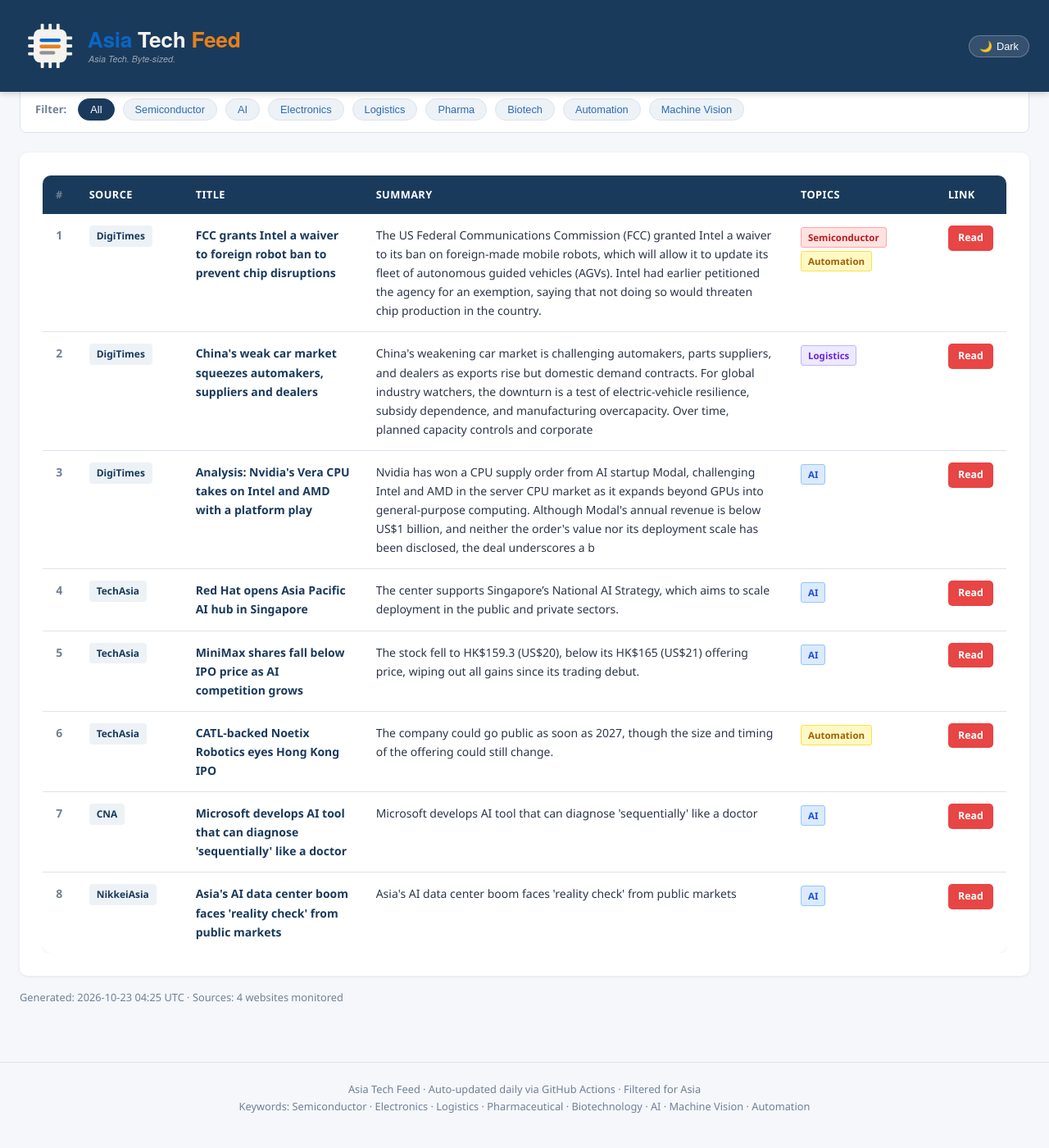
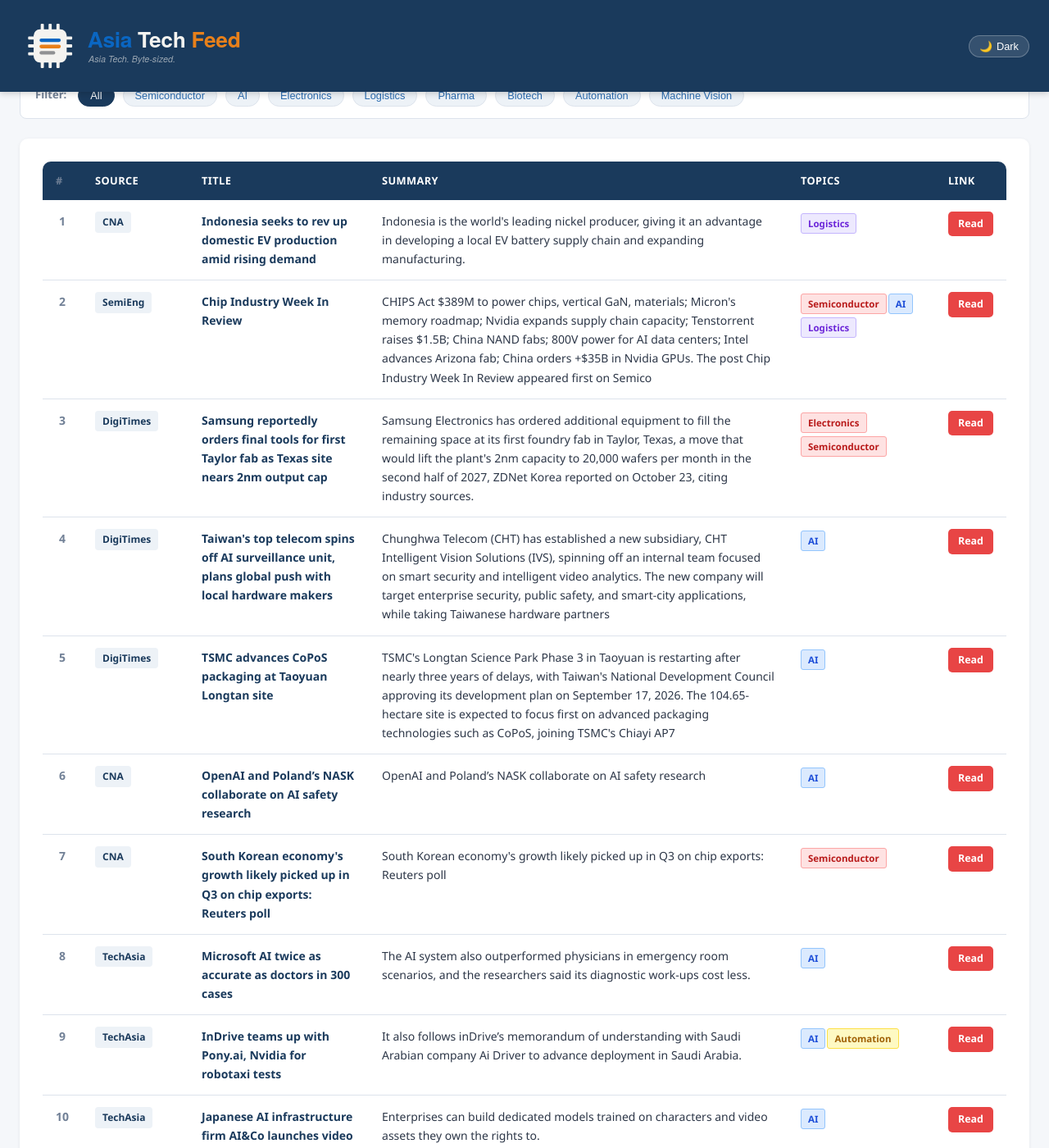
Before and after one commit to asiatechfeed/Asia-Tech-Feed, a Jekyll site: the page built from _posts/2026-10-23-asia-tech-news-digest.md, in a window 1280 px wide and 1400 px high, scrolled down 661 px. Shown: the whole window at 82% size. Built offline with Jekyll 4.4.1, drawn with Linux system fonts in a browser that asks for light colours; a script that is not in the unit is left out; some of the changed text lies outside the part shown.

Commit message:
📰 News digest 2026-10-23 (10 articles)

```diff
--- a/_posts/2026-10-23-asia-tech-news-digest.md
+++ b/_posts/2026-10-23-asia-tech-news-digest.md
@@ -1,16 +1,16 @@
 ---
 layout: post
 title: "Asia Tech News Digest - October 23, 2026"
-date: 2026-10-23 12:25:29 +0800
-articles_count: 8
+date: 2026-10-23 16:00:54 +0800
+articles_count: 10
 sources_count: 4
-sources: ["CNA", "DigiTimes", "NikkeiAsia", "TechAsia"]
+sources: ["CNA", "DigiTimes", "SemiEng", "TechAsia"]
 csv_file: /assets/data/news-2026-10-23.tsv
-featured_title: "FCC grants Intel a waiver to foreign robot ban to prevent chip disruptions"
-featured_url: "https://www.digitimes.com/news/a20261023VL218/fcc-intel-ban-robot-mobile.html"
-featured_source: "DigiTimes"
-featured_summary: "The US Federal Communications Commission (FCC) granted Intel a waiver to its ban on foreign-made mobile robots, which will allow it to update its fleet of autonomous guided vehicles (AGVs). Intel had earlier petitioned the agency for an exemption, saying that not doing so would threaten chip production in the country."
-featured_image: "https://img.digitimes.com/newsshow/20261023vl218_files/2_2b.jpg"
+featured_title: "Indonesia seeks to rev up domestic EV production amid rising demand"
+featured_url: "https://www.channelnewsasia.com/asia/indonesia-electric-vehicles-ev-motorcycles-nickel-boost-domestic-manufacturing-6485601"
+featured_source: "CNA"
+featured_summary: "Indonesia is the world's leading nickel producer, giving it an advantage in developing a local EV battery supply chain and expanding manufacturing."
+featured_image: "https://dam.mediacorp.sg/image/upload/s--lq_AnotN--/c_fill,g_auto,h_676,w_1200/fl_relative,g_south_east,l_mediacorp:cna:watermark:2021-08:cna,w_0.1/f_auto,q_auto/v1/mediacorp/cna/image/2026/03/10/dsc_7755.jpg?itok=BB1k4AkF"
 ---
 
 <table class="news-table">
@@ -27,67 +27,83 @@ featured_image: "https://img.digitimes.com/newsshow/20261023vl218_files/2_2b.jpg
 <tbody>
 <tr>
   <td class="col-num">1</td>
-  <td class="col-source"><span class="source-badge">DigiTimes</span></td>
-  <td class="col-title"><span class="article-title">FCC grants Intel a waiver to foreign robot ban to prevent chip disruptions</span></td>
-  <td class="col-summary">The US Federal Communications Commission (FCC) granted Intel a waiver to its ban on foreign-made mobile robots, which will allow it to update its fleet of autonomous guided vehicles (AGVs). Intel had earlier petitioned the agency for an exemption, saying that not doing so would threaten chip production in the country.</td>
-  <td class="col-tags"><span class="tag semi">Semiconductor</span><span class="tag auto">Automation</span></td>
-  <td class="col-link"><a class="btn-link" href="https://www.digitimes.com/news/a20261023VL218/fcc-intel-ban-robot-mobile.html" target="_blank" rel="noopener">Read</a></td>
+  <td class="col-source"><span class="source-badge">CNA</span></td>
+  <td class="col-title"><span class="article-title">Indonesia seeks to rev up domestic EV production amid rising demand</span></td>
+  <td class="col-summary">Indonesia is the world's leading nickel producer, giving it an advantage in developing a local EV battery supply chain and expanding manufacturing.</td>
+  <td class="col-tags"><span class="tag logis">Logistics</span></td>
+  <td class="col-link"><a class="btn-link" href="https://www.channelnewsasia.com/asia/indonesia-electric-vehicles-ev-motorcycles-nickel-boost-domestic-manufacturing-6485601" target="_blank" rel="noopener">Read</a></td>
 </tr>
 <tr>
   <td class="col-num">2</td>
-  <td class="col-source"><span class="source-badge">DigiTimes</span></td>
-  <td class="col-title"><span class="article-title">China's weak car market squeezes automakers, suppliers and dealers</span></td>
-  <td class="col-summary">China's weakening car market is challenging automakers, parts suppliers, and dealers as exports rise but domestic demand contracts. For global industry watchers, the downturn is a test of electric-vehicle resilience, subsidy dependence, and manufacturing overcapacity. Over time, planned capacity controls and corporate </td>
-  <td class="col-tags"><span class="tag logis">Logistics</span></td>
-  <td class="col-link"><a class="btn-link" href="https://www.digitimes.com/news/a20261023PD206/market-automakers-sales-2026-supplier.html" target="_blank" rel="noopener">Read</a></td>
+  <td class="col-source"><span class="source-badge">SemiEng</span></td>
+  <td class="col-title"><span class="article-title">Chip Industry Week In Review</span></td>
+  <td class="col-summary">CHIPS Act $389M to power chips, vertical GaN, materials; Micron's memory roadmap; Nvidia expands supply chain capacity; Tenstorrent raises $1.5B; China NAND fabs; 800V power for AI data centers; Intel advances Arizona fab; China orders +$35B in Nvidia GPUs. The post Chip Industry Week In Review appeared first on Semico</td>
+  <td class="col-tags"><span class="tag semi">Semiconductor</span><span class="tag ai">AI</span><span class="tag logis">Logistics</span></td>
+  <td class="col-link"><a class="btn-link" href="https://semiengineering.com/chip-industry-week-in-review-161/" target="_blank" rel="noopener">Read</a></td>
 </tr>
 <tr>
   <td class="col-num">3</td>
   <td class="col-source"><span class="source-badge">DigiTimes</span></td>
-  <td class="col-title"><span class="article-title">Analysis: Nvidia's Vera CPU takes on Intel and AMD with a platform play</span></td>
-  <td class="col-summary">Nvidia has won a CPU supply order from AI startup Modal, challenging Intel and AMD in the server CPU market as it expands beyond GPUs into general-purpose computing. Although Modal's annual revenue is below US$1 billion, and neither the order's value nor its deployment scale has been disclosed, the deal underscores a b</td>
-  <td class="col-tags"><span class="tag ai">AI</span></td>
-  <td class="col-link"><a class="btn-link" href="https://www.digitimes.com/news/a20261023PD219/nvidia-cpu-intel-amd-infrastructure.html" target="_blank" rel="noopener">Read</a></td>
+  <td class="col-title"><span class="article-title">Samsung reportedly orders final tools for first Taylor fab as Texas site nears 2nm output cap</span></td>
+  <td class="col-summary">Samsung Electronics has ordered additional equipment to fill the remaining space at its first foundry fab in Taylor, Texas, a move that would lift the plant's 2nm capacity to 20,000 wafers per month in the second half of 2027, ZDNet Korea reported on October 23, citing industry sources.</td>
+  <td class="col-tags"><span class="tag semi">Electronics</span><span class="tag semi">Semiconductor</span></td>
+  <td class="col-link"><a class="btn-link" href="https://www.digitimes.com/news/a20261023VL219/samsung-texas-2nm-fab.html" target="_blank" rel="noopener">Read</a></td>
 </tr>
 <tr>
   <td class="col-num">4</td>
-  <td class="col-source"><span class="source-badge">TechAsia</span></td>
-  <td class="col-title"><span class="article-title">Red Hat opens Asia Pacific AI hub in Singapore</span></td>
-  <td class="col-summary">The center supports Singapore’s National AI Strategy, which aims to scale deployment in the public and private sectors.</td>
+  <td class="col-source"><span class="source-badge">DigiTimes</span></td>
+  <td class="col-title"><span class="article-title">Taiwan's top telecom spins off AI surveillance unit, plans global push with local hardware makers</span></td>
+  <td class="col-summary">Chunghwa Telecom (CHT) has established a new subsidiary, CHT Intelligent Vision Solutions (IVS), spinning off an internal team focused on smart security and intelligent video analytics. The new company will target enterprise security, public safety, and smart-city applications, while taking Taiwanese hardware partners </td>
   <td class="col-tags"><span class="tag ai">AI</span></td>
-  <td class="col-link"><a class="btn-link" href="https://www.techinasia.com/openclaw-foundation-launches-open-source-ai-agent-platform" target="_blank" rel="noopener">Read</a></td>
+  <td class="col-link"><a class="btn-link" href="https://www.digitimes.com/news/a20261023PD216/cht-subsidiary-hardware-expansion-taiwan.html" target="_blank" rel="noopener">Read</a></td>
 </tr>
 <tr>
   <td class="col-num">5</td>
-  <td class="col-source"><span class="source-badge">TechAsia</span></td>
-  <td class="col-title"><span class="article-title">MiniMax shares fall below IPO price as AI competition grows</span></td>
-  <td class="col-summary">The stock fell to HK$159.3 (US$20), below its HK$165 (US$21) offering price, wiping out all gains since its trading debut.</td>
+  <td class="col-source"><span class="source-badge">DigiTimes</span></td>
+  <td class="col-title"><span class="article-title">TSMC advances CoPoS packaging at Taoyuan Longtan site</span></td>
+  <td class="col-summary">TSMC's Longtan Science Park Phase 3 in Taoyuan is restarting after nearly three years of delays, with Taiwan's National Development Council approving its development plan on September 17, 2026. The 104.65-hectare site is expected to focus first on advanced packaging technologies such as CoPoS, joining TSMC's Chiayi AP7</td>
   <td class="col-tags"><span class="tag ai">AI</span></td>
-  <td class="col-link"><a class="btn-link" href="https://www.techinasia.com/chinas-minimax-doubles-revenue-as-ai-business-grows" target="_blank" rel="noopener">Read</a></td>
+  <td class="col-link"><a class="btn-link" href="https://www.digitimes.com/news/a20261023PD227/tsmc-packaging-southern-taiwan-science-park-capacity-national-development-council.html" target="_blank" rel="noopener">Read</a></td>
 </tr>
 <tr>
   <td class="col-num">6</td>
-  <td class="col-source"><span class="source-badge">TechAsia</span></td>
-  <td class="col-title"><span class="article-title">CATL-backed Noetix Robotics eyes Hong Kong IPO</span></td>
-  <td class="col-summary">The company could go public as soon as 2027, though the size and timing of the offering could still change.</td>
-  <td class="col-tags"><span class="tag auto">Automation</span></td>
-  <td class="col-link"><a class="btn-link" href="https://www.techinasia.com/robot-demand-surges-in-china-after-spring-festival-gala" target="_blank" rel="noopener">Read</a></td>
+  <td class="col-source"><span class="source-badge">CNA</span></td>
+  <td class="col-title"><span class="article-title">OpenAI and Poland’s NASK collaborate on AI safety research</span></td>
+  <td class="col-summary">OpenAI and Poland’s NASK collaborate on AI safety research</td>
+  <td class="col-tags"><span class="tag ai">AI</span></td>
+  <td class="col-link"><a class="btn-link" href="https://www.channelnewsasia.com/business/openai-and-polands-nask-collaborate-ai-safety-research-6485521" target="_blank" rel="noopener">Read</a></td>
 </tr>
 <tr>
   <td class="col-num">7</td>
   <td class="col-source"><span class="source-badge">CNA</span></td>
-  <td class="col-title"><span class="article-title">Microsoft develops AI tool that can diagnose 'sequentially' like a doctor</span></td>
-  <td class="col-summary">Microsoft develops AI tool that can diagnose 'sequentially' like a doctor</td>
-  <td class="col-tags"><span class="tag ai">AI</span></td>
-  <td class="col-link"><a class="btn-link" href="https://www.channelnewsasia.com/business/microsoft-develops-ai-tool-can-diagnose-sequentially-doctor-6484766" target="_blank" rel="noopener">Read</a></td>
+  <td class="col-title"><span class="article-title">South Korean economy's growth likely picked up in Q3 on chip exports: Reuters poll</span></td>
+  <td class="col-summary">South Korean economy's growth likely picked up in Q3 on chip exports: Reuters poll</td>
+  <td class="col-tags"><span class="tag semi">Semiconductor</span></td>
+  <td class="col-link"><a class="btn-link" href="https://www.channelnewsasia.com/business/south-korean-economys-growth-likely-picked-up-in-q3-chip-exports-reuters-poll-6485446" target="_blank" rel="noopener">Read</a></td>
 </tr>
 <tr>
   <td class="col-num">8</td>
-  <td class="col-source"><span class="source-badge">NikkeiAsia</span></td>
-  <td class="col-title"><span class="article-title">Asia's AI data center boom faces 'reality check' from public markets</span></td>
-  <td class="col-summary">Asia's AI data center boom faces 'reality check' from public markets</td>
+  <td class="col-source"><span class="source-badge">TechAsia</span></td>
+  <td class="col-title"><span class="article-title">Microsoft AI twice as accurate as doctors in 300 cases</span></td>
+  <td class="col-summary">The AI system also outperformed physicians in emergency room scenarios, and the researchers said its diagnostic work-ups cost less.</td>
   <td class="col-tags"><span class="tag ai">AI</span></td>
-  <td class="col-link"><a class="btn-link" href="https://asia.nikkei.com/business/technology/artificial-intelligence/asia-s-ai-data-center-boom-faces-reality-check-from-public-markets" target="_blank" rel="noopener">Read</a></td>
+  <td class="col-link"><a class="btn-link" href="https://www.techinasia.com/microsoft-bring-365-g7-agent-365-government-cloud" target="_blank" rel="noopener">Read</a></td>
+</tr>
+<tr>
+  <td class="col-num">9</td>
+  <td class="col-source"><span class="source-badge">TechAsia</span></td>
+  <td class="col-title"><span class="article-title">InDrive teams up with Pony.ai, Nvidia for robotaxi tests</span></td>
+  <td class="col-summary">It also follows inDrive’s memorandum of understanding with Saudi Arabian company Ai Driver to advance deployment in Saudi Arabia.</td>
+  <td class="col-tags"><span class="tag ai">AI</span><span class="tag auto">Automation</span></td>
+  <td class="col-link"><a class="btn-link" href="https://www.techinasia.com/accel-invests-in-rapido-as-tvs-motor-sells-stake" target="_blank" rel="noopener">Read</a></td>
+</tr>
+<tr>
+  <td class="col-num">10</td>
+  <td class="col-source"><span class="source-badge">TechAsia</span></td>
+  <td class="col-title"><span class="article-title">Japanese AI infrastructure firm AI&Co launches video tool</span></td>
+  <td class="col-summary">Enterprises can build dedicated models trained on characters and video assets they own the rights to.</td>
+  <td class="col-tags"><span class="tag ai">AI</span></td>
+  <td class="col-link"><a class="btn-link" href="https://www.techinasia.com/ai-could-add-140b-to-indonesias-gdp-by-2030-report" target="_blank" rel="noopener">Read</a></td>
 </tr>
 </tbody>
 </table>
```
Also changed, not shown: _data/seen_urls.json (+11 -1 lines), _digest_meta.json (+26 -26 lines), assets/data/news-2026-10-23.tsv (+10 -8 lines), assets/data/search-index.json.
